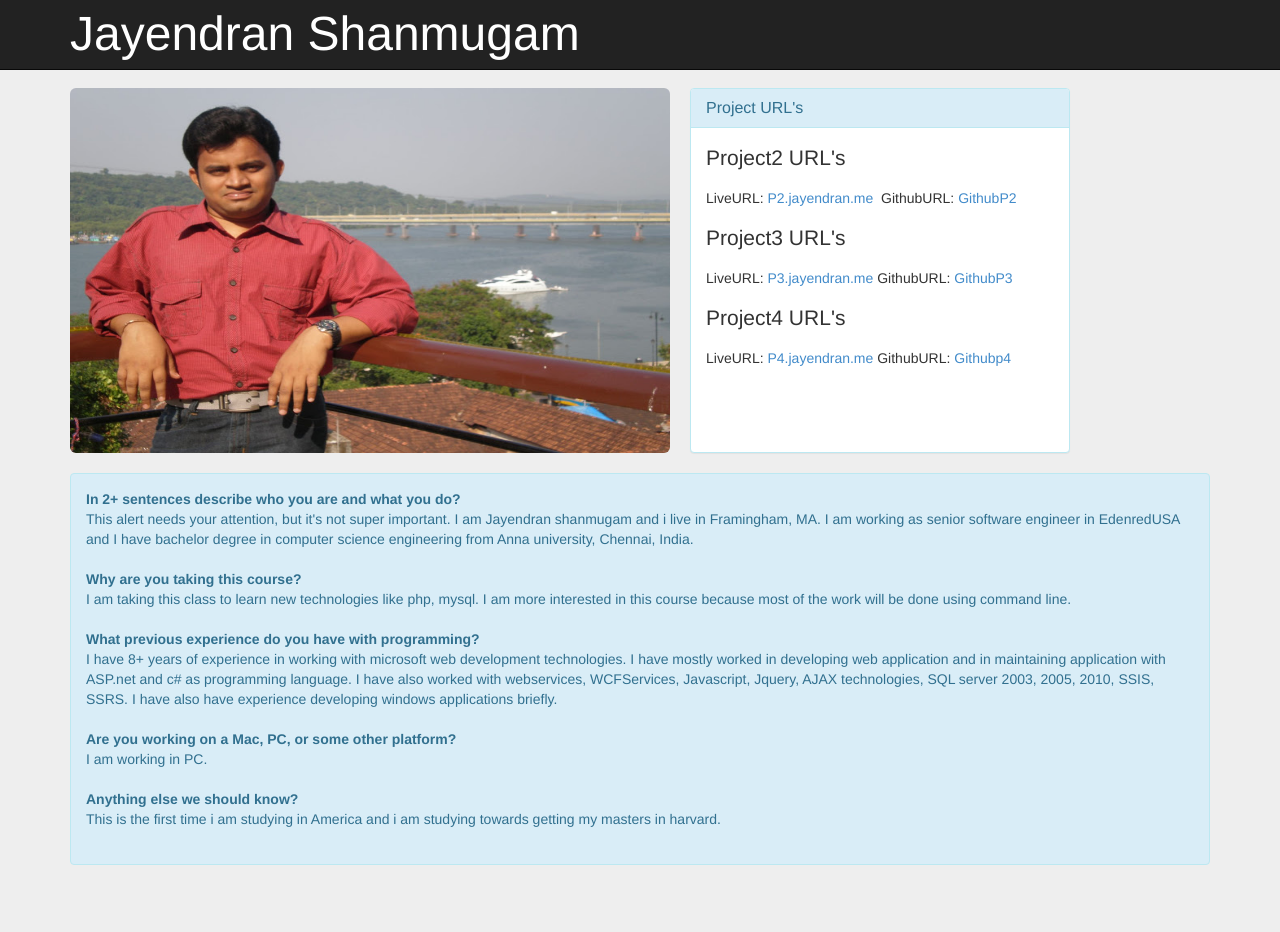
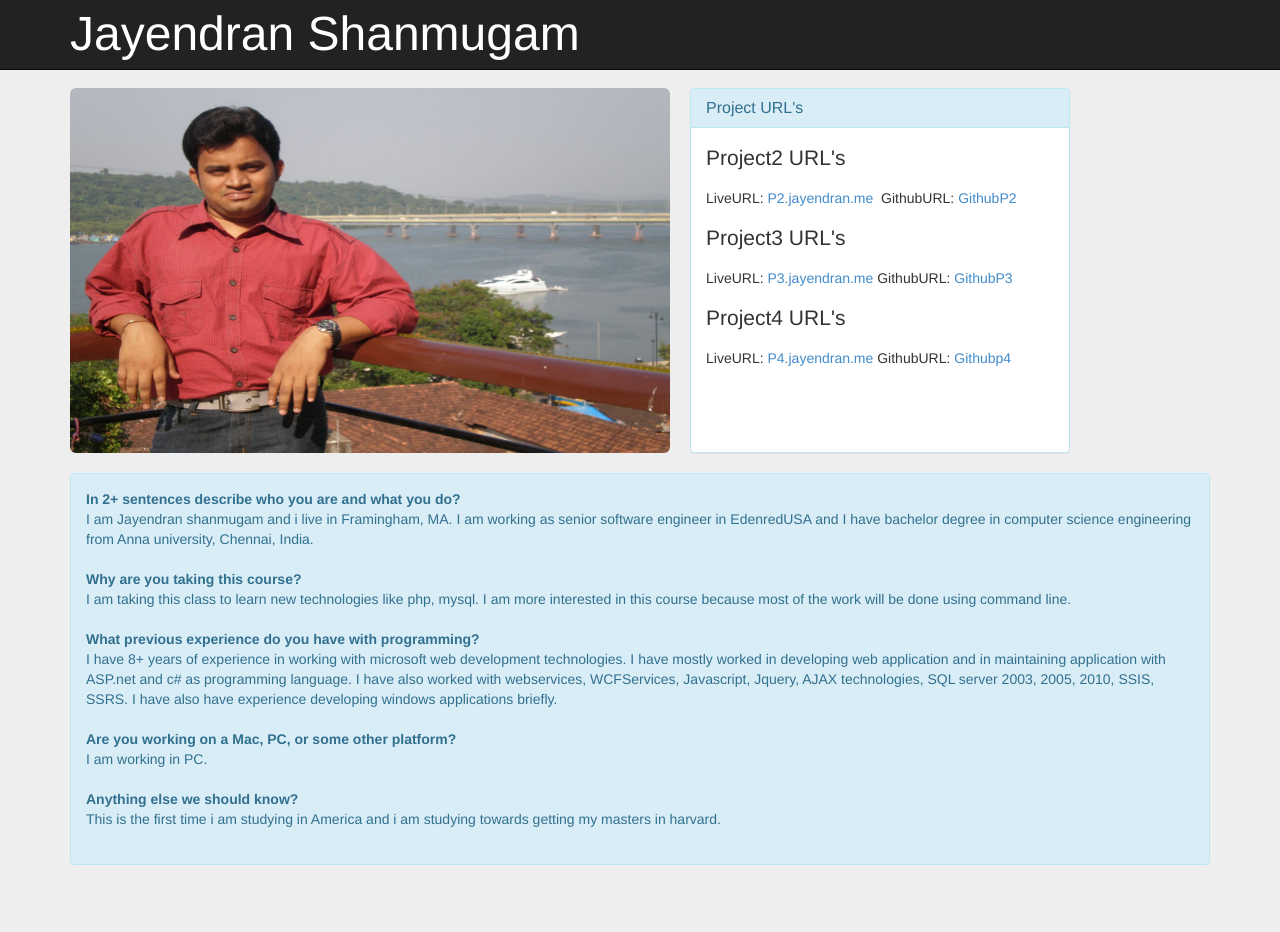
Before and after one commit to jayendranshan/P1, a PHP site: page / in a window 1280 px wide. Shown: the top 932 px of the page. Run offline with PHP 8.4, Linux system fonts and the light colour scheme.

Commit message:
removed unwanted text from index.php

```diff
--- a/Index.php
+++ b/Index.php
@@ -82,7 +82,7 @@
         </table>
 
         <div class="alert alert-info" role="alert">
-            <strong>In 2+ sentences describe who you are and what you do?</strong><br /> This alert needs your attention, but it's not super important.
+            <strong>In 2+ sentences describe who you are and what you do?</strong><br />
             I am Jayendran shanmugam and i live in Framingham, MA. I am working as senior software engineer in EdenredUSA and
             I have bachelor degree in computer science engineering from Anna university, Chennai, India. <br /><br />
 
```
